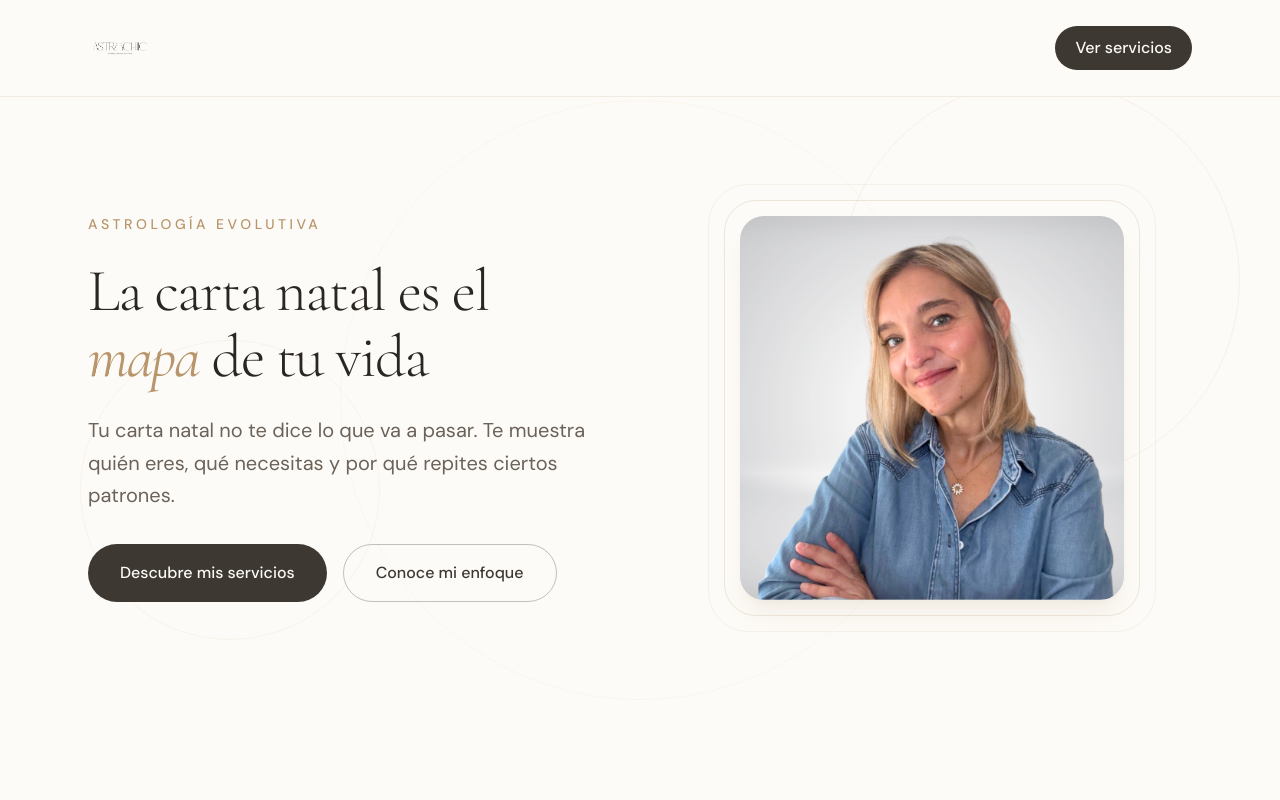
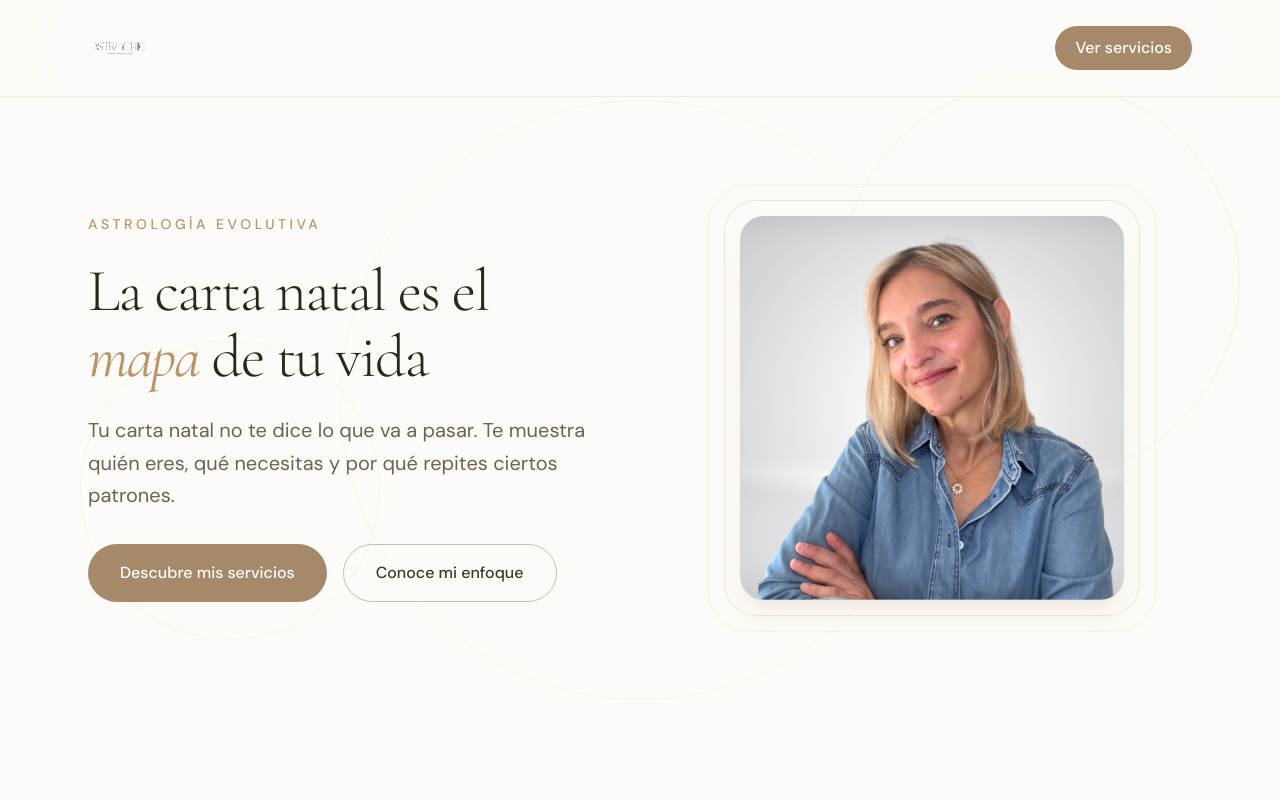
Before and after one commit to astrochiic-hash/astrochiic, a React (Vite) app: page / in a window 1280 px wide. Shown: the top 800 px of the page. Built offline with nearby package versions, Linux system fonts and the light colour scheme.

Commit message:
Cambiar el color de todos los botones CTA (primarios) a un bronce suave

```diff
--- a/src/web/pages/index.tsx
+++ b/src/web/pages/index.tsx
@@ -40,7 +40,7 @@ const Index = () => {
           {/* Desktop nav */}
           <a
             href="#servicios"
-            className="hidden md:inline-block px-5 py-2.5 bg-[#3D3832] text-[#FDFBF7] font-medium rounded-full hover:bg-[#2A2622] transition-all"
+            className="hidden md:inline-block px-5 py-2.5 bg-[#A6896B] text-white font-medium rounded-full hover:bg-[#8B7358] transition-all"
           >
             Ver servicios
           </a>
@@ -86,7 +86,7 @@ const Index = () => {
             <a
               href="#contacto"
               onClick={() => setMobileMenuOpen(false)}
-              className="block w-full text-center px-5 py-3 bg-[#3D3832] text-[#FDFBF7] font-medium rounded-full hover:bg-[#2A2622] transition-all"
+              className="block w-full text-center px-5 py-3 bg-[#A6896B] text-white font-medium rounded-full hover:bg-[#8B7358] transition-all"
             >
               Contactar
             </a>
@@ -113,7 +113,7 @@ const Index = () => {
               <div className="flex flex-col sm:flex-row gap-3 sm:gap-4 justify-center lg:justify-start">
                 <a
                   href="#servicios"
-                  className="inline-flex items-center justify-center px-6 sm:px-8 py-3.5 sm:py-4 bg-[#3D3832] text-[#FDFBF7] font-medium rounded-full hover:bg-[#2A2622] transition-all text-sm sm:text-base"
+                  className="inline-flex items-center justify-center px-6 sm:px-8 py-3.5 sm:py-4 bg-[#A6896B] text-white font-medium rounded-full hover:bg-[#8B7358] transition-all text-sm sm:text-base"
                 >
                   Descubre mis servicios
                 </a>
@@ -466,7 +466,7 @@ const Index = () => {
           <div className="flex flex-col sm:flex-row gap-3 sm:gap-4 justify-center">
             <a
               href="#servicios"
-              className="inline-flex items-center justify-center px-6 sm:px-8 py-3.5 sm:py-4 bg-[#3D3832] text-[#FDFBF7] font-medium rounded-full hover:bg-[#2A2622] transition-all text-sm sm:text-base"
+              className="inline-flex items-center justify-center px-6 sm:px-8 py-3.5 sm:py-4 bg-[#A6896B] text-white font-medium rounded-full hover:bg-[#8B7358] transition-all text-sm sm:text-base"
             >
               Ver servicios
             </a>
@@ -739,7 +739,7 @@ const ServiceCard = ({
         rel="noopener noreferrer"
         className={`inline-flex items-center justify-center w-full px-5 sm:px-6 py-3 sm:py-3.5 font-medium rounded-full transition-all text-sm ${
           isPrimary
-            ? 'bg-[#3D3832] text-[#FDFBF7] hover:bg-[#2A2622]'
+            ? 'bg-[#A6896B] text-white hover:bg-[#8B7358]'
             : 'border border-[#3D3832]/30 text-[#3D3832] hover:bg-[#3D3832]/5'
         }`}
       >
@@ -852,7 +852,7 @@ const ContactForm = () => {
       <button
         type="submit"
         disabled={isSubmitting}
-        className="w-full px-6 sm:px-8 py-3.5 sm:py-4 bg-[#3D3832] text-[#FDFBF7] font-medium rounded-full hover:bg-[#2A2622] transition-all disabled:opacity-70 disabled:cursor-not-allowed flex items-center justify-center gap-2 text-sm sm:text-base"
+        className="w-full px-6 sm:px-8 py-3.5 sm:py-4 bg-[#A6896B] text-white font-medium rounded-full hover:bg-[#8B7358] transition-all disabled:opacity-70 disabled:cursor-not-allowed flex items-center justify-center gap-2 text-sm sm:text-base"
       >
         {isSubmitting ? (
           <>
```
Also changed, not shown: tasks.json (+1 -1 lines).
